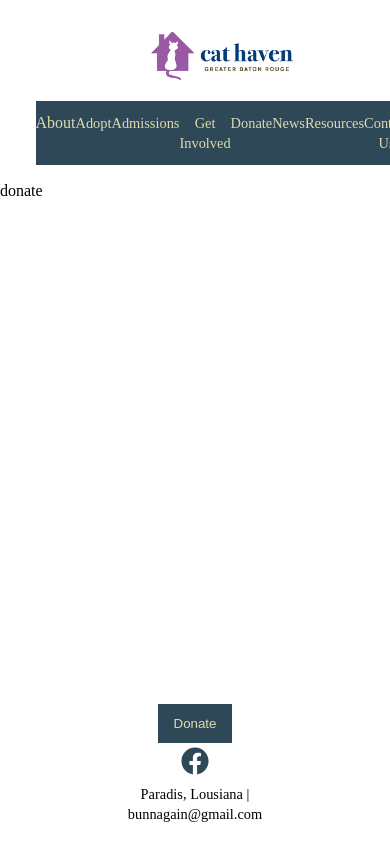
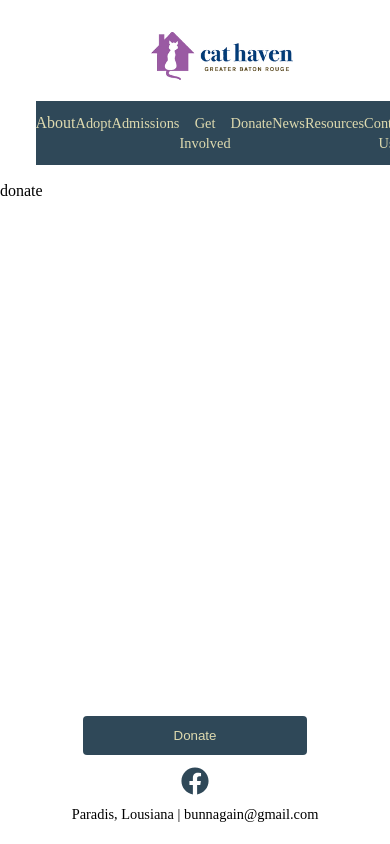
Before and after one commit to sherlineau/bunnagain, a React (Vite) app in the folder frontend/: page /donate in a window 390 px wide. Built offline with nearby package versions, Linux system fonts and the light colour scheme; the HTML template or start-up script is replaced by a standard one.

Commit message:
mobile first styling

```diff
--- a/frontend/src/components/Footer/index.css
+++ b/frontend/src/components/Footer/index.css
@@ -1,8 +1,5 @@
 .footer {
-    width: 50%;
-    margin: auto;
     text-align: center;
-    padding: 1rem 0;
 }
 
 .donate {
@@ -10,6 +7,10 @@
     color: var(--clr-text);
     border: none;
     padding: .75rem 1rem;
+    width: 70%;
+    margin: auto;
+    margin-bottom: .5rem;
+    border-radius: .25rem;
 }
 
 .donate:hover {
--- a/frontend/src/components/Footer/index.jsx
+++ b/frontend/src/components/Footer/index.jsx
@@ -3,7 +3,7 @@ import { FaFacebook } from "react-icons/fa";
 
 const index = () => {
   return (
-    <div className="footer">
+    <div className="footer container">
       <button className="donate">Donate</button>
       <div className="socials">
         <a href="https://www.facebook.com/BunnAgain/" target="__blank" className="social-icons"><FaFacebook/></a>
```
